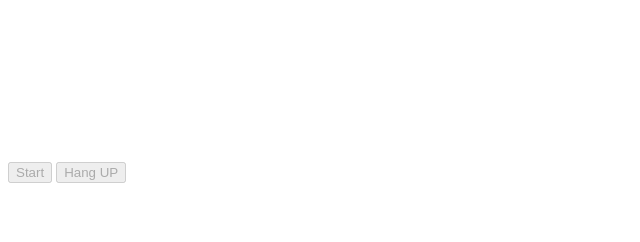
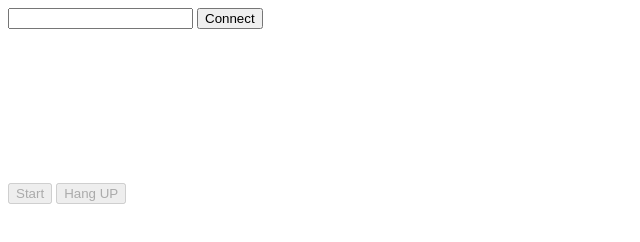
Before and after one commit to water-chika/webrtc, a plain HTML site: page index.html in a window 1280 px wide. Shown: the whole page, without its empty margins (0-640 px from the left). Drawn offline with Linux system fonts and the light colour scheme.

Commit message:
Add URL input and connect Button

```diff
--- a/index.html
+++ b/index.html
@@ -2,6 +2,10 @@
 <html>
     <head></head>
     <body>
+        <div>
+            <input id="serverUrl" type="text" />
+            <button id="connectButton">Connect</button>
+        </div>
         <video id="localVideo" playinline autoplay muted></video>
         <video id="remoteVideo" playsinline autoplay></video>
         <div>
```
